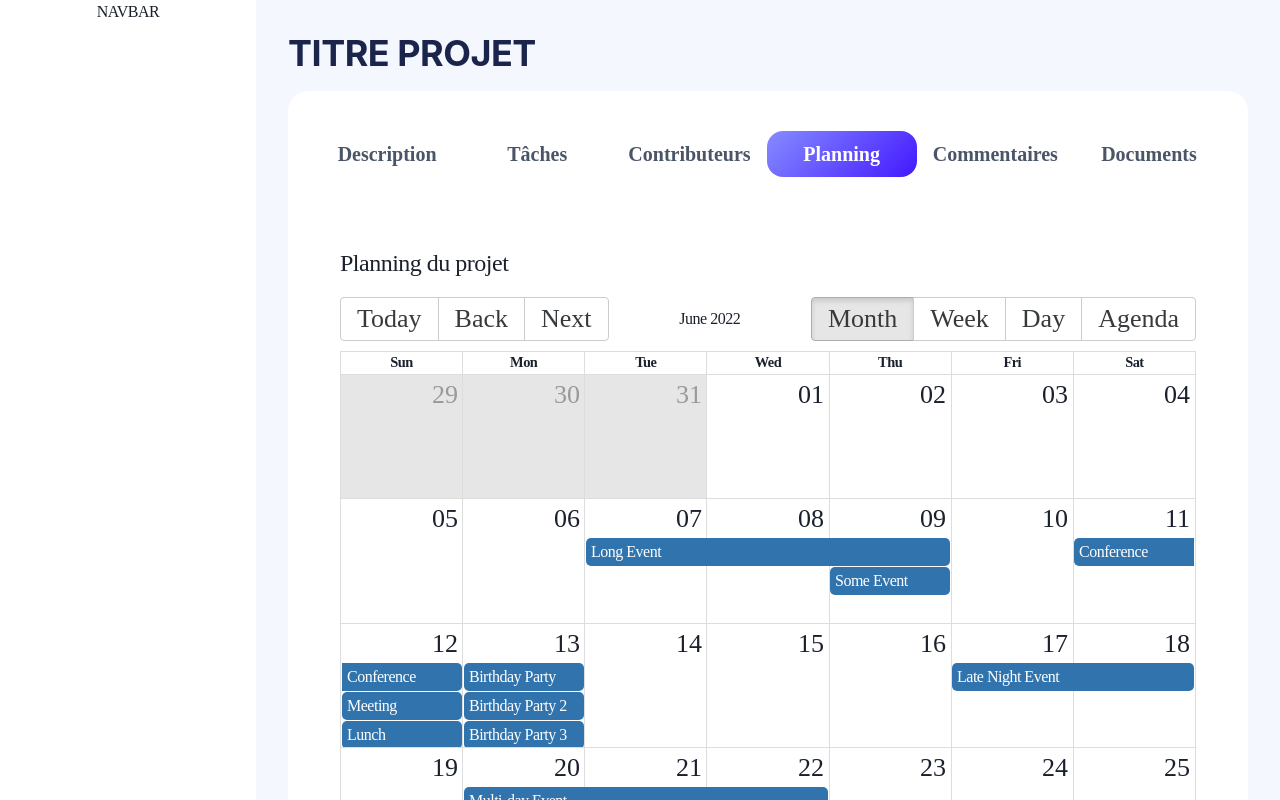
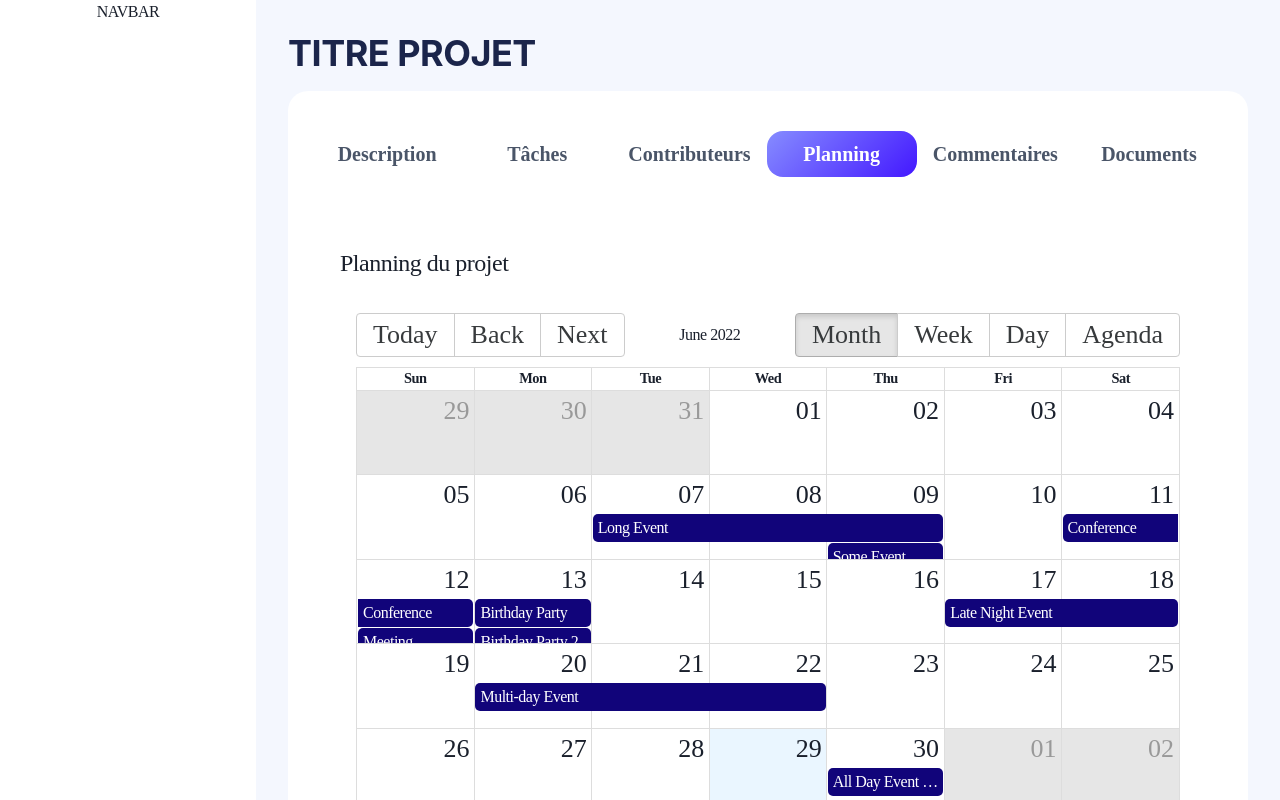
Before and after one commit to Lora048/Hackathon2-EggTeam, a React (Vite) app in the folder frontend/: page /projet in a window 1280 px wide. Both pictures are taken after a click on the tab "Planning". Shown: the top 800 px of the page. Built offline with nearby package versions, Linux system fonts and the light colour scheme.

Commit message:
second design calendar

```diff
--- a/frontend/src/components/Projet/Planning/Planning.jsx
+++ b/frontend/src/components/Projet/Planning/Planning.jsx
@@ -12,13 +12,20 @@ export default function Contributeurs() {
       <Text fontSize="2xl" align="left">
         Planning du projet
       </Text>
-      <Box style={{ height: 700 }}>
+      <Box style={{ height: 500 }} m="1rem">
         <Calendar
           defaultView="month"
           localizer={localizer}
           events={events}
           step={60}
           defaultDate={new Date()}
+          eventPropGetter={(event, start, end, isSelected) => ({
+            event,
+            start,
+            end,
+            isSelected,
+            style: { backgroundColor: "#11047A" },
+          })}
         />
       </Box>
     </Flex>
--- a/frontend/src/components/Projet/Planning/events.js
+++ b/frontend/src/components/Projet/Planning/events.js
@@ -4,6 +4,7 @@ export default [
     allDay: true,
     start: new Date(2022, 6, 0),
     end: new Date(2022, 6, 1),
+    color: "red",
   },
   {
     title: "Long Event",
```
